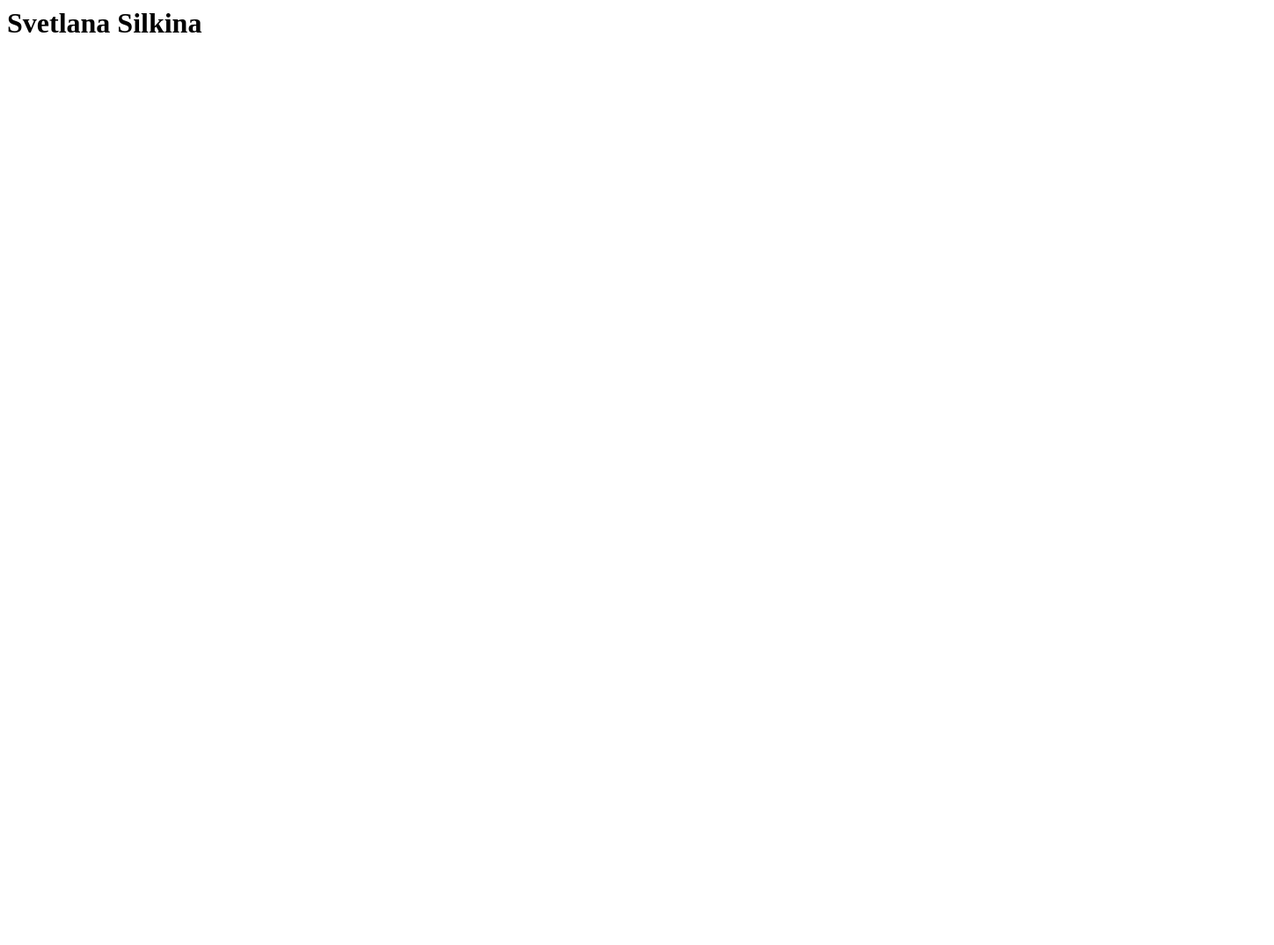
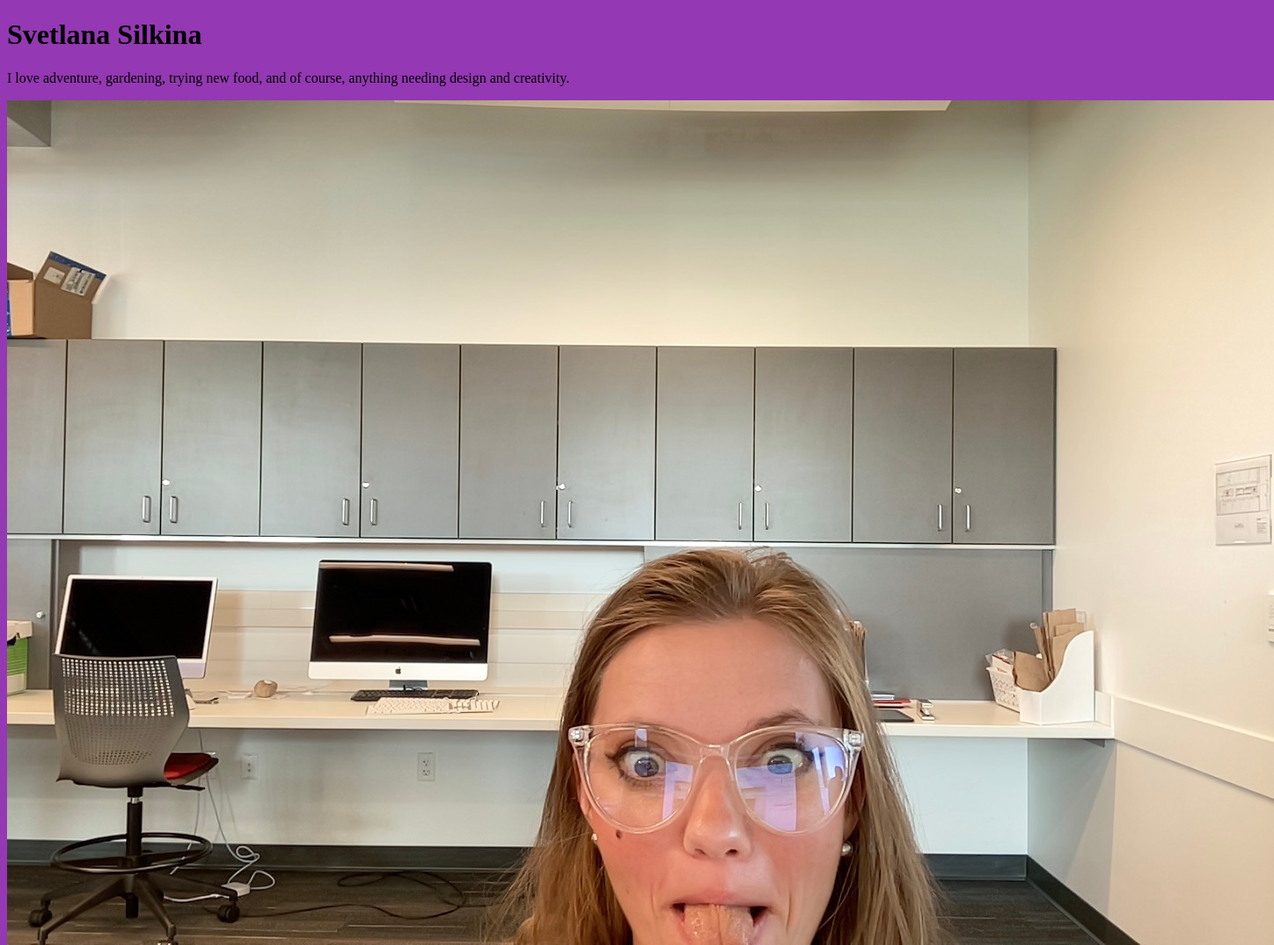
Before and after one commit to ssilkina/ssilkina.github.io, a plain HTML site: page index.html in a window 1280 px wide. Shown: the whole page at 88% size, 1448 px wide, since content can reach past the window. Before the commit the page ends 800 px from the top, so only its background shows below. Drawn offline with Linux system fonts and the light colour scheme.

Commit message:
Start Style Sheet

```diff
--- a/index.html
+++ b/index.html
@@ -1,12 +1,20 @@
-<html>
+<!DOCTYPE html>
+<html lang="en">
+<head>
+  <meta charset="UTF-8">
+  <meta name="viewport" content="width=device-width, initial-scale=1.0">
+  <title>Document</title>
 
-<head>
+  <link rel="stylesheet" href="styles.css">
+
 </head>
+<body>
 
-<body>
-    <h1>
-      Svetlana Silkina
-    </h1>
+  <h1>Svetlana Silkina</h1>
+
+  <p>I love adventure, gardening, trying new food, and of course, anything needing design and creativity.</p>
+
+  <img src="me.jpg" alt="Svetlana Silkina">
+
 </body>
-
 </html>
--- /dev/null
+++ b/styles.css
@@ -0,0 +1,4 @@
+body {
+    background: #9438b3;
+
+}
```
Also changed, not shown: me.jpg (renamed from Photo on 9-21-23 at 11.08 AM.jpg).
